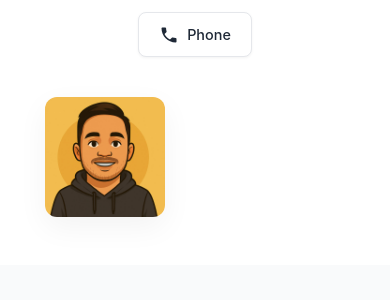
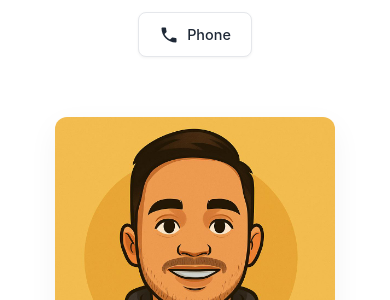
Before and after one commit to orlypsumdolor/orlypsumdolor.github.io, a plain HTML site: page index.html in a window 390 px wide. Shown: the part 800-1100 px from the top of the page. Drawn offline with Linux system fonts and the light colour scheme.

Commit message:
fixed image

```diff
--- a/index.html
+++ b/index.html
@@ -258,9 +258,12 @@
         .profile-image {
             width: 100%;
             height: auto;
+            max-width: 100%;
             border-radius: 12px;
             box-shadow: 0 10px 30px var(--shadow);
             transition: transform 0.5s ease;
+            display: block;
+            object-fit: contain;
         }
 
         .profile-image:hover {
@@ -800,8 +803,19 @@
             }
 
             .hero-image-wrapper {
-                max-width: 300px;
+                max-width: 350px;
                 margin: 0 auto;
+            }
+
+            .profile-image {
+                width: 100%;
+                height: auto;
+                object-fit: contain;
+                display: block;
+            }
+
+            .hero-image-container {
+                margin-top: 20px;
             }
 
             .section {
@@ -877,9 +891,22 @@
                 font-size: 1.75rem;
             }
 
+            .hero-image-wrapper {
+                max-width: 280px;
+                margin: 0 auto;
+            }
+
             .profile-image {
-                width: 120px;
-                height: 120px;
+                width: 100%;
+                height: auto;
+                max-width: 280px;
+                display: block;
+                margin: 0 auto;
+                object-fit: contain;
+            }
+
+            .hero-image-container {
+                margin-top: 20px;
             }
 
             .social-links {
@@ -955,7 +982,7 @@
                     <p class="hero-description">I'm a professional mobile developer with 12+ years of experience building award-winning Android applications and leading technical teams. Based in Davao, Philippines, specializing in scalable mobile solutions and full-stack development.</p>
                     <div class="hero-cta-container">
                         <a href="contact.html" class="hero-cta">Hire Me</a>
-                        <a href="CV.html" download="Orlando_Yanson_Jr_CV.html" class="hero-cta-secondary">Download CV</a>
+                        <a href="CV.html" class="hero-cta-secondary">Download CV</a>
                     </div>
 
                     <!-- Social Links -->
```
